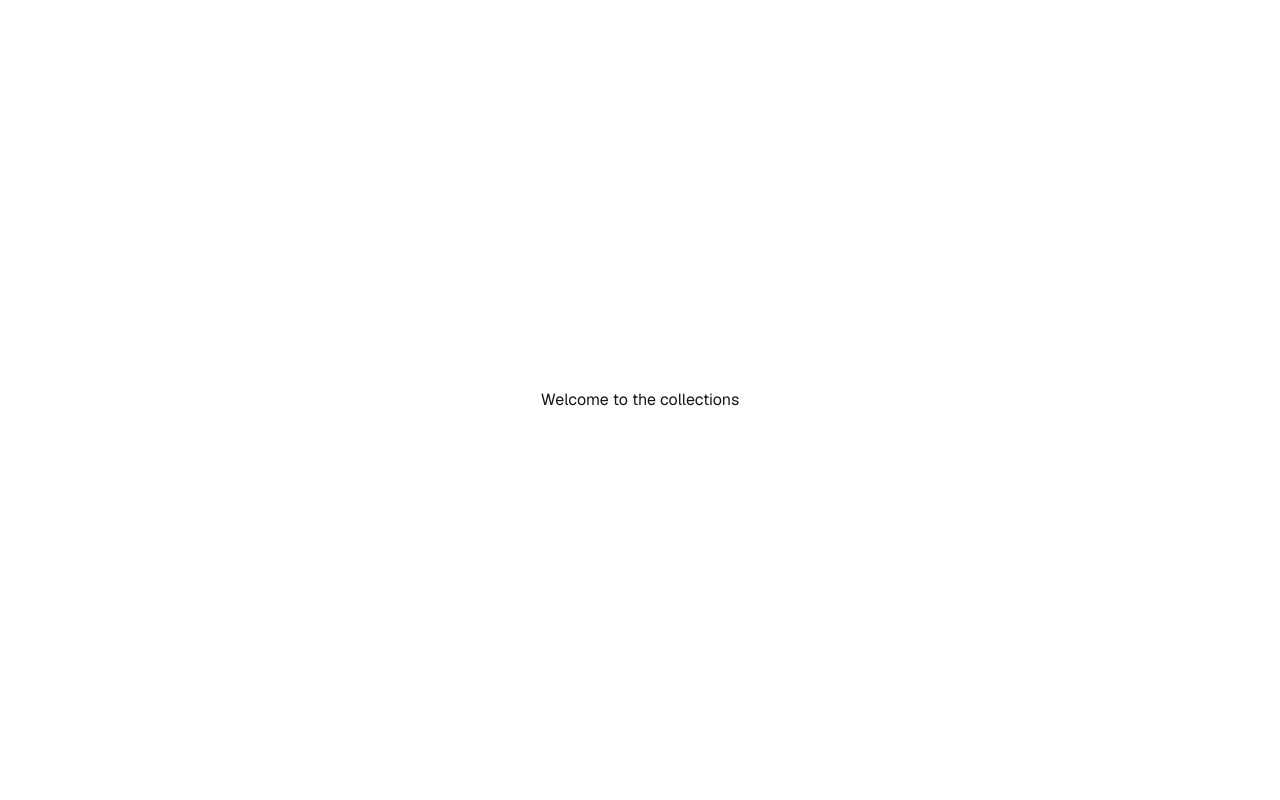
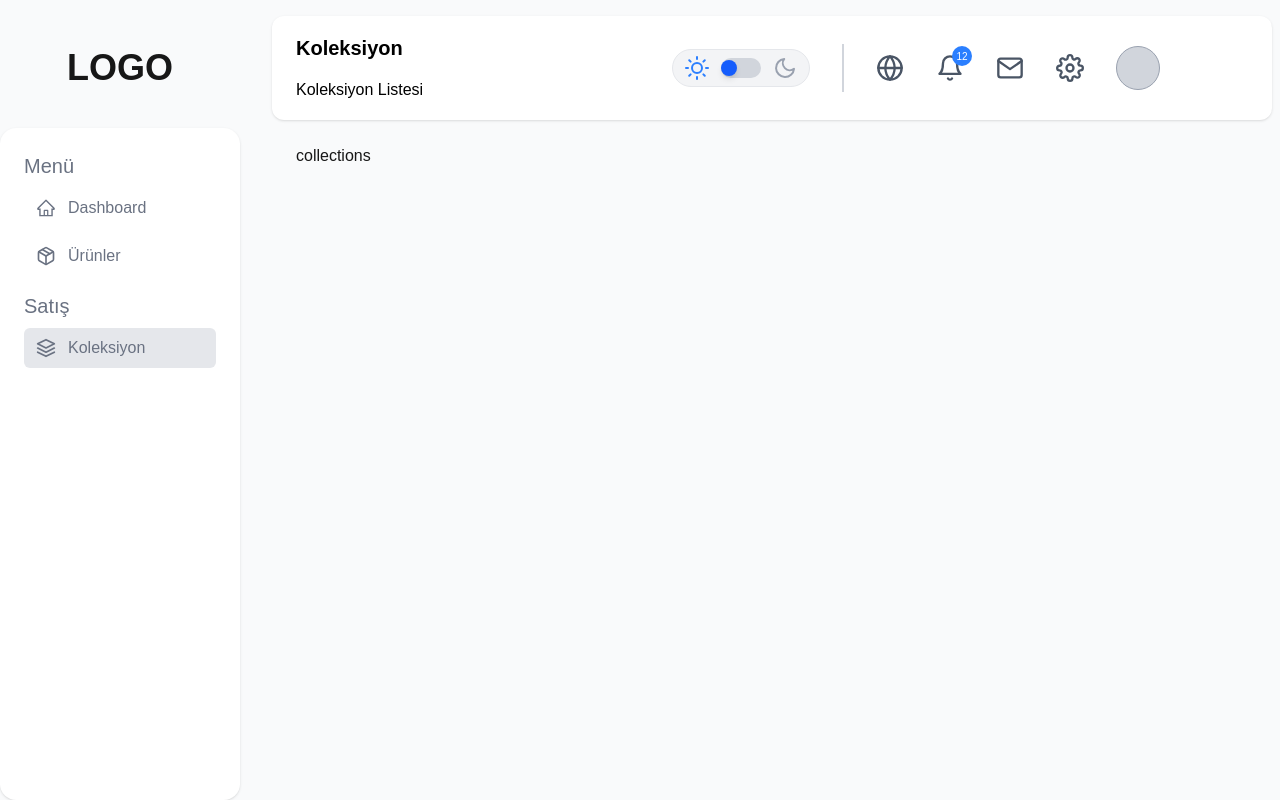
Before and after one commit to batuhan-karatas/secil-store-case-study, a Next.js app: page /collections in a window 1280 px wide. Built offline with nearby package versions, Linux system fonts and the light colour scheme.

Commit message:
sidebar and topbar layout added

```diff
--- a/package.json
+++ b/package.json
@@ -12,7 +12,8 @@
     "next": "15.2.3",
     "next-auth": "^4.24.11",
     "react": "^19.0.0",
-    "react-dom": "^19.0.0"
+    "react-dom": "^19.0.0",
+    "react-icons": "^5.5.0"
   },
   "devDependencies": {
     "@eslint/eslintrc": "^3",
--- /dev/null
+++ b/src/app/(main)/collections/page.tsx
@@ -0,0 +1,8 @@
+
+export default function Page() {
+    return (
+        <>
+        <h1>collections </h1>
+        </>
+    );
+    }
--- /dev/null
+++ b/src/app/(main)/layout.tsx
@@ -0,0 +1,6 @@
+// app/(main)/layout.tsx
+import LayoutShell from "@/components/LayoutShell";
+
+export default function MainLayout({ children }: { children: React.ReactNode }) {
+  return <LayoutShell>{children}</LayoutShell>;
+}
--- a/src/app/collections/page.tsx
+++ /dev/null
@@ -1,11 +0,0 @@
-
-export default function Page() {
-    return (
-        <div className="grid grid-rows-[20px_1fr_20px] items-center justify-items-center min-h-screen p-8 pb-20 gap-16 sm:p-20 font-[family-name:var(--font-geist-sans)]">
-        <main className="flex flex-col gap-[32px] row-start-2 items-center sm:items-start">
-            <h1>Welcome to the collections</h1>
-
-        </main>
-        </div>
-    );
-    }
--- /dev/null
+++ b/src/components/LayoutShell.tsx
@@ -0,0 +1,23 @@
+
+import React from "react";
+import Sidebar from "./Sidebar";
+import Topbar from "./Topbar";
+
+const LayoutShell = ({ children }: { children: React.ReactNode }) => {
+  return (
+    <div className="flex h-screen w-full bg-gray-50 pt-4 pr-2 gap-8">
+      <div className="flex flex-col w-60 ">
+        <div className="text-4xl font-bold mb-10 mt-8 text-center">LOGO</div>
+        <Sidebar />
+      </div>
+      <div className="flex flex-col flex-1">
+        <Topbar />
+        <main className="flex-1 p-6 overflow-auto">
+          {children}
+        </main>
+      </div>
+    </div>
+  );
+};
+
+export default LayoutShell;
--- /dev/null
+++ b/src/components/Sidebar.tsx
@@ -0,0 +1,54 @@
+"use client"
+import { usePathname } from "next/navigation";
+import { AiOutlineHome } from "react-icons/ai";
+import { FiPackage, FiLayers } from "react-icons/fi";
+import Link from "next/link";
+
+
+
+const Sidebar = () => {
+
+    // Get the current pathname for the active link
+    const pathName = usePathname();
+
+  return  (
+    <aside className="w-60 h-full  rounded-2xl bg-white shadow-sm p-4">
+      <nav className="space-y-2 p-2">
+        <h3 className="text-xl  text-gray-500">Menü</h3>
+          <Link
+
+            href="/dashboard"
+            className={`flex items-center gap-3 px-3 py-2 text-base font-medium text-gray-500 hover:bg-gray-200 rounded-md ${
+                pathName === "/dashboard" ? "bg-gray-200" : ""}`}
+          >
+            <AiOutlineHome className="w-5 h-5" />
+            Dashboard
+          </Link>
+          <Link
+
+            href="/products"
+            className={`flex items-center gap-3 px-3 py-2 text-base font-medium text-gray-500 hover:bg-gray-200 rounded-md ${
+                pathName === "/products" ? "bg-gray-200" : ""}`}
+          >
+            <FiPackage className="w-5 h-5" />
+            Ürünler
+          </Link>
+          <h3 className="text-xl mt-4 text-gray-500">Satış</h3>
+          <Link
+
+            href="/collections"
+            className={`flex items-center gap-3 px-3 py-2 text-base font-medium text-gray-500 hover:bg-gray-200 rounded-md ${
+                pathName === "/collections" ? "bg-gray-200" : ""}`}
+          >
+            <FiLayers className="w-5 h-5" />
+            Koleksiyon
+          </Link>
+
+      </nav>
+    </aside>
+  );
+
+  }
+
+
+  export default Sidebar;
--- /dev/null
+++ b/src/components/Topbar.tsx
@@ -0,0 +1,69 @@
+"use client"
+import React, { useState } from "react";
+import {
+  FiSun,
+  FiMoon,
+  FiGlobe,
+  FiBell,
+  FiMail,
+  FiSettings,
+} from "react-icons/fi";
+
+const Topbar = () => {
+  const [isDarkMode, setIsDarkMode] = useState(false);
+
+  const toggleTheme = () => setIsDarkMode(!isDarkMode);
+
+  return (
+    <header className="w-full h-26 flex items-center justify-between px-6 bg-white shadow-sm rounded-xl">
+      <div className="flex flex-col justify-center gap-4">
+        <h1 className="text-xl font-semibold text-black">Koleksiyon</h1>
+        <p className="text-md text-black">Koleksiyon Listesi</p>
+      </div>
+
+      <div className="flex items-center gap-8 mr-22">
+        {/* Theme Toggle Button */}
+        <button
+          onClick={toggleTheme}
+          className="flex items-center gap-3 px-3 py-1.5 rounded-full border border-gray-200 bg-gray-100 hover:shadow-md  duration-300"
+        >
+          <FiSun className={`w-6 h-6 ${!isDarkMode ? "text-blue-500" : "text-gray-400"}`} />
+          <div className="relative w-10 h-5 bg-gray-300 rounded-full transition-all duration-300">
+            <div
+              className={`absolute top-0.5 h-4 w-4 rounded-full shadow-md transition-all duration-300 transform ${
+                isDarkMode ? "translate-x-5 bg-gray-700" : "translate-x-0 bg-blue-600"
+              }`}
+            />
+          </div>
+          <FiMoon className={`w-6 h-6 ${isDarkMode ? "text-black" : "text-gray-400"}`} />
+        </button>
+
+         {/* Vertical Divider */}
+        <div className="w-[1px] h-12 border border-gray-300 " />
+
+        <button className="hover:text-black text-gray-600 transition-all">
+          <FiGlobe className="w-7 h-7" />
+        </button>
+
+        <button className="relative hover:text-black text-gray-600 transition-all">
+          <FiBell className="w-7 h-7" />
+          <span className="absolute -top-2 -right-2 text-[10px] bg-blue-500 text-white w-5 h-5 rounded-full flex items-center justify-center">
+            12
+          </span>
+        </button>
+
+        <button className="hover:text-black text-gray-600 transition-all">
+          <FiMail className="w-7 h-7" />
+        </button>
+
+        <button className="hover:text-black text-gray-600 transition-all">
+          <FiSettings className="w-7 h-7" />
+        </button>
+
+        <div className="w-11 h-11 rounded-full bg-gray-300 border border-gray-400" />
+      </div>
+    </header>
+  );
+};
+
+export default Topbar;
```
Also changed, not shown: src/app/(auth)/login/LoginForm.tsx (renamed from src/app/login/LoginForm.tsx), src/app/(auth)/login/page.tsx (renamed from src/app/login/page.tsx), 1 other file (tests, documents, lock files or other folders).
